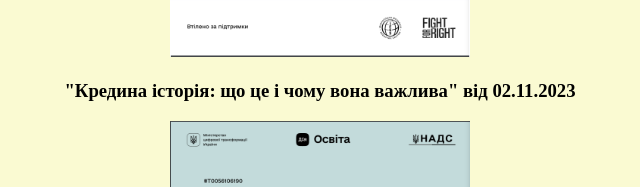
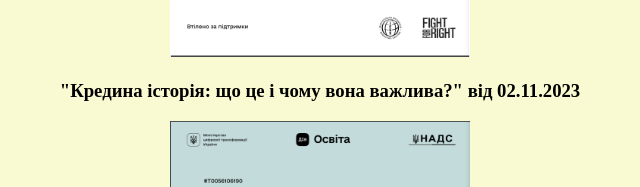
Before and after one commit to Pergaev/certificates, a plain HTML site: page index.html in a window 1280 px wide. Shown: the part 1513-1700 px from the top of the page, 320-960 px from the left. Drawn offline with Linux system fonts and the light colour scheme.

Commit message:
Update index.html

```diff
--- a/index.html
+++ b/index.html
@@ -15,7 +15,7 @@
 	<h3 style="text-align: center;">"Демократія через дії. Модуль 1" від 05.11.2023</h3>
         <p style="text-align: center">
         <img src="photo-01.0076.png" width="300" alt="Сертифікат" title="Сертифікат"/></p>
-	<h3 style="text-align: center;">"Кредина історія: що це і чому вона важлива" від 02.11.2023</h3>
+	<h3 style="text-align: center;">"Кредина історія: що це і чому вона важлива?" від 02.11.2023</h3>
         <p style="text-align: center">
         <img src="photo-01.0077.png" width="300" alt="Сертифікат" title="Сертифікат"/></p>
 	<h3 style="text-align: center;">"Базовий курс підприємця" від 17.09.2023</h3>
```
